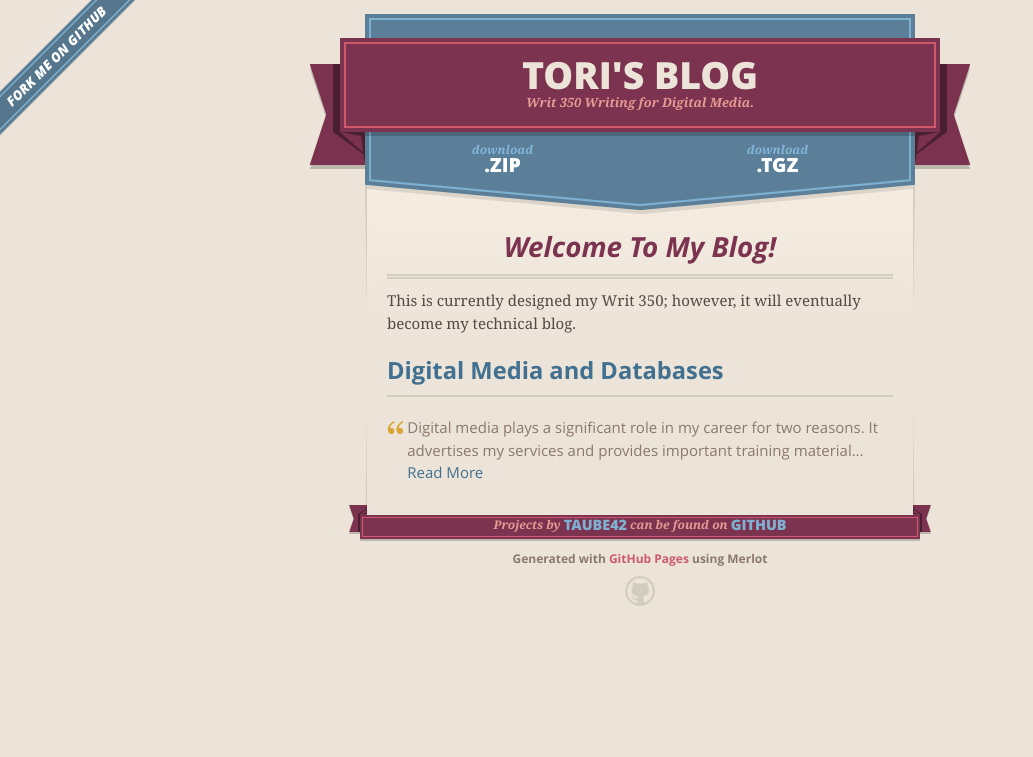
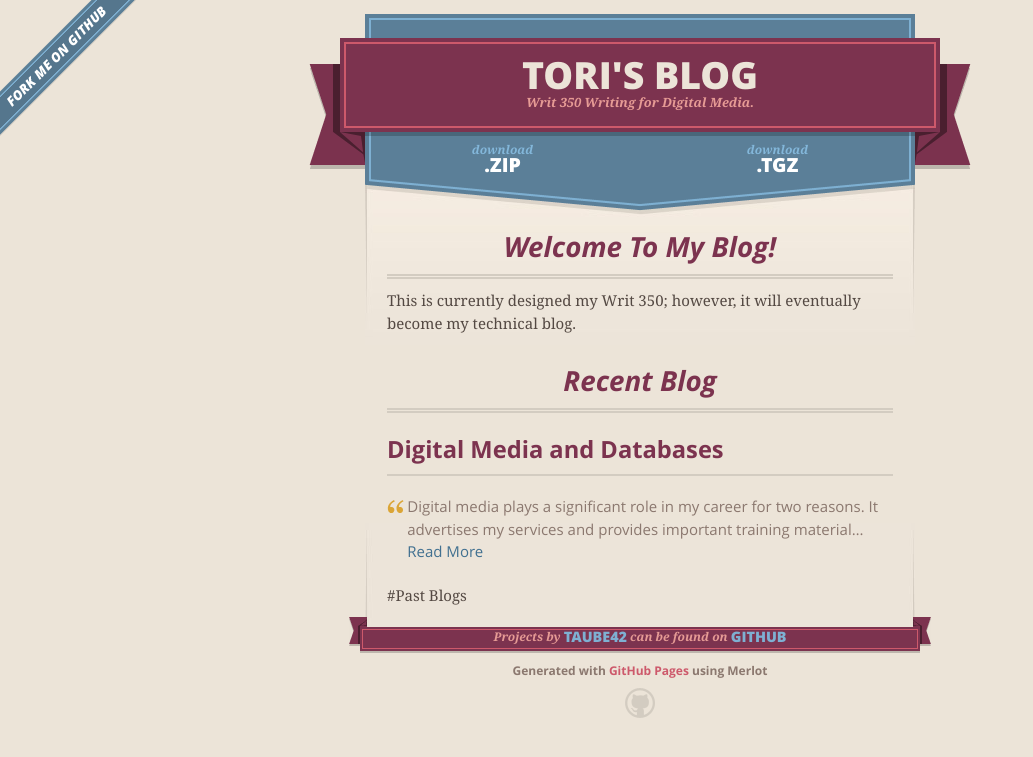
Before and after one commit to taube42/taube42.github.io, a Jekyll site: the page built from index.md, in a window 1280 px wide. Shown: the top 757 px of the page, without its empty margins (0-1033 px from the left). Built offline with Jekyll 4.4.1, drawn with Linux system fonts in a browser that asks for light colours; our own code applies the rules of GitHub Pages for plain Markdown files.

Commit message:
Update index.md

```diff
--- a/index.md
+++ b/index.md
@@ -7,7 +7,14 @@
 
 This is currently designed my Writ 350; however, it will eventually become my technical blog.
 
-## [Digital Media and Databases](./Digital-Media-and-Databases)
+
+# Recent Blog
+
+## Digital Media and Databases
 
 > Digital media plays a significant role in my career for two reasons. It advertises my services and provides important training material...
 [Read More](./Digital-Media-and-Databases)
+
+
+
+#Past Blogs
```
